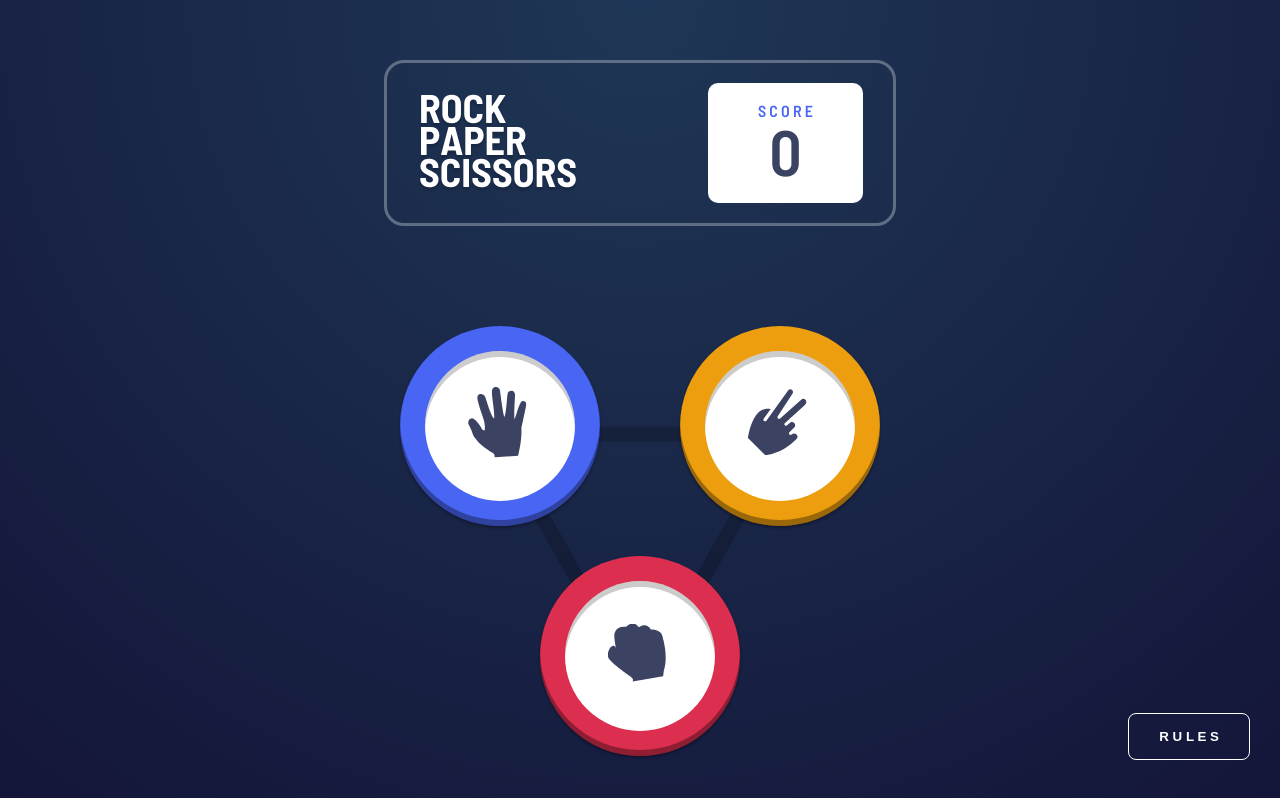
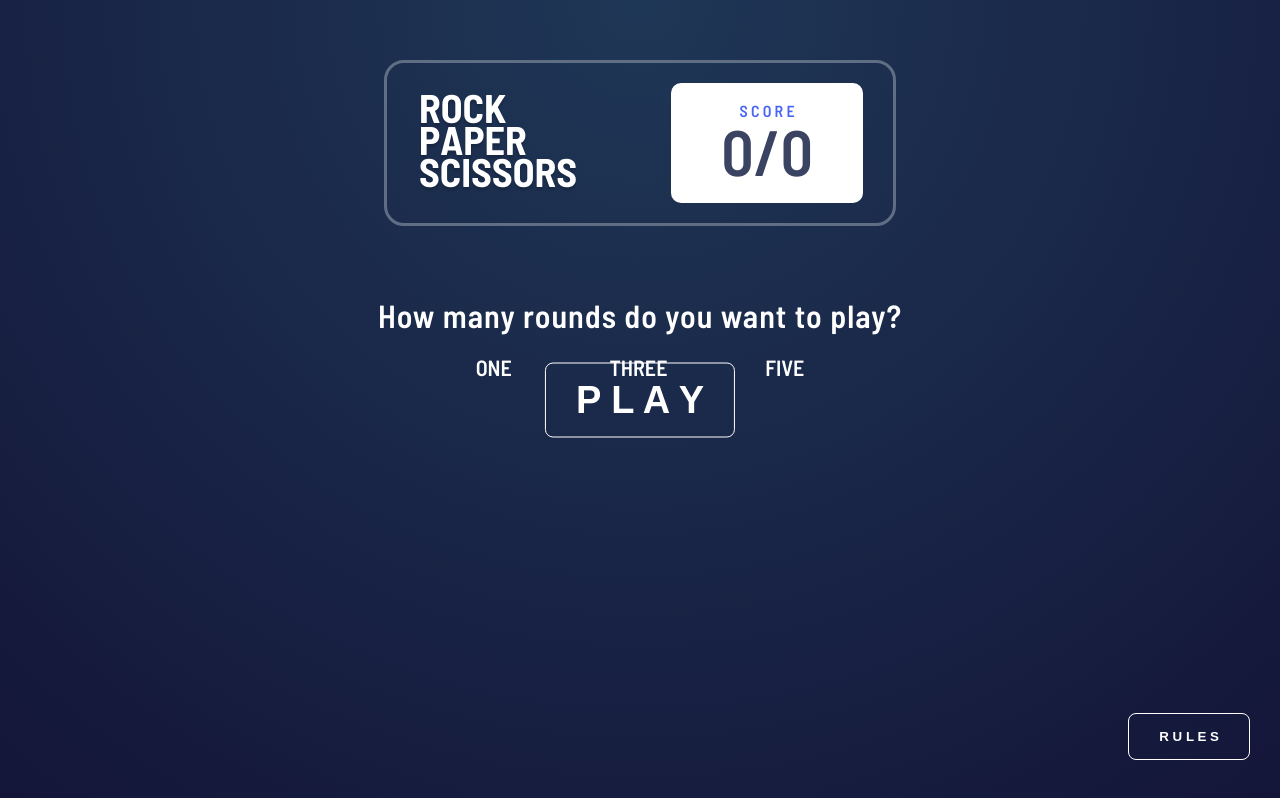
Before and after one commit to dselimovic02/odin-rps, a plain HTML site: page index.html in a window 1280 px wide. Both pictures are taken after a click on the button "P L A Y". Drawn offline with Linux system fonts and the light colour scheme.

Commit message:
Add input rounds option
Add an request from usert to input number of rounds in a game

```diff
--- a/index.html
+++ b/index.html
@@ -13,33 +13,20 @@
         <img src="images/logo.svg" alt="ROCK PAPER SCISSORS">
         <div class="score-div">
             <p>S C O R E</p>
-            <p class="score">0</p>
+            <p class="score"><span class="points">0</span>/<span class="rounds">0</span></p>
         </div>
    </div>
 
    <!-- PLAY -->
    <button type="button" class="playBtn">P L A Y</button>
-
-
-
-   <!-- OPTIONS -->
-   <!-- <div class="options">
-        <div class="option" id="paper">
-            <div class="option-circle">
-                <img src="images/icon-paper.svg" alt="paper">
-            </div>
-        </div>
-        <div class="option" id="scissors">
-            <div class="option-circle">
-                <img src="images/icon-scissors.svg" alt="paper">
-            </div>
-        </div>
-        <div class="option" id="rock">
-            <div class="option-circle">
-                <img src="images/icon-rock.svg" alt="paper">
-            </div>
-        </div>
-   </div> -->
+   <div class="input-rounds">
+    <p>How many rounds do you want to play?</p>
+    <div class="round-options">
+        <span id="1">ONE</span>
+        <span id="3">THREE</span>
+        <span id="5">FIVE</span>
+    </div>
+   </div>
 
    <!-- RULES -->
    <button class="rulesBtn" type="button">R U L E S</button>
--- a/script.js
+++ b/script.js
@@ -1,3 +1,25 @@
+//Enter no. of rounds
+/****************************************************************************************/
+let rounds = document.querySelector(".score .rounds");
+let inputRounds = document.querySelector(".input-rounds");
+let roundInputHolder = 0;
+rounds.innerText = 0;
+
+let roundOptions = document.querySelectorAll(".round-options span");
+roundOptions.forEach(item => {
+    item.addEventListener("click", ()=>{
+        roundInputHolder = item.id;
+        roundOptions.forEach(item => {
+            if(item.classList.contains("selected"))
+                item.classList.remove("selected")
+            });
+        item.classList.add("selected");
+    });
+
+});
+
+
+
 //Start a game
 /****************************************************************************************/
 let playBtn = document.querySelector(".playBtn");
@@ -18,6 +40,12 @@ function createOption(optionName){
 }
 
 playBtn.addEventListener("click", ()=>{
+    if(roundInputHolder == 0){
+        inputRounds.classList.add("shake");
+        setTimeout(()=>{inputRounds.classList.remove("shake")}, 500);
+    }else{
+        rounds.innerText = roundInputHolder;
+        inputRounds.remove();
         playBtn.remove();
 
         let options = document.createElement("div");
@@ -27,6 +55,7 @@ playBtn.addEventListener("click", ()=>{
         optionNames.forEach(item => options.appendChild(createOption(item)));
 
         document.body.appendChild(options);
+    }
 });
 
 
--- a/style.css
+++ b/style.css
@@ -52,6 +52,7 @@ body{
     display: flex;
     flex-direction: column;
     align-items: center;
+    color: var(--white);
 }
 button{
     background: transparent;
@@ -66,10 +67,47 @@ button:hover{
     cursor: pointer;
     box-shadow: 0 0 2rem #ffffff22;
 }
-
-
-
-
+/*Input rounds*/
+/********************************************/
+.input-rounds{
+    text-align: center;
+    margin-top: 7rem;
+}
+.input-rounds p{
+    font-size: 3.2rem;
+    letter-spacing: .1rem;
+    margin-bottom: 2rem;
+}
+.round-options{
+    font-size: 2.2rem;
+    display: flex;
+    justify-content: space-evenly;
+}
+.round-options span:hover{
+    text-decoration: underline;
+    cursor: pointer;
+}
+input[type=number] {
+  -moz-appearance: textfield;
+  appearance: textfield;
+}
+.selected{
+    text-decoration: underline;
+}
+@keyframes shake {
+    0%, 100% {
+      transform: translateX(0);
+    }
+    10%, 30%, 50%, 70%, 90% {
+      transform: translateX(-10px);
+    }
+    20%, 40%, 60%, 80% {
+      transform: translateX(10px);
+    }
+}
+.shake {
+    animation: shake 0.5s ease-in-out;
+  }
 /*PLAY*/
 /********************************************/
 .playBtn{
```
Lines whose indentation alone changed are shown as unchanged.
